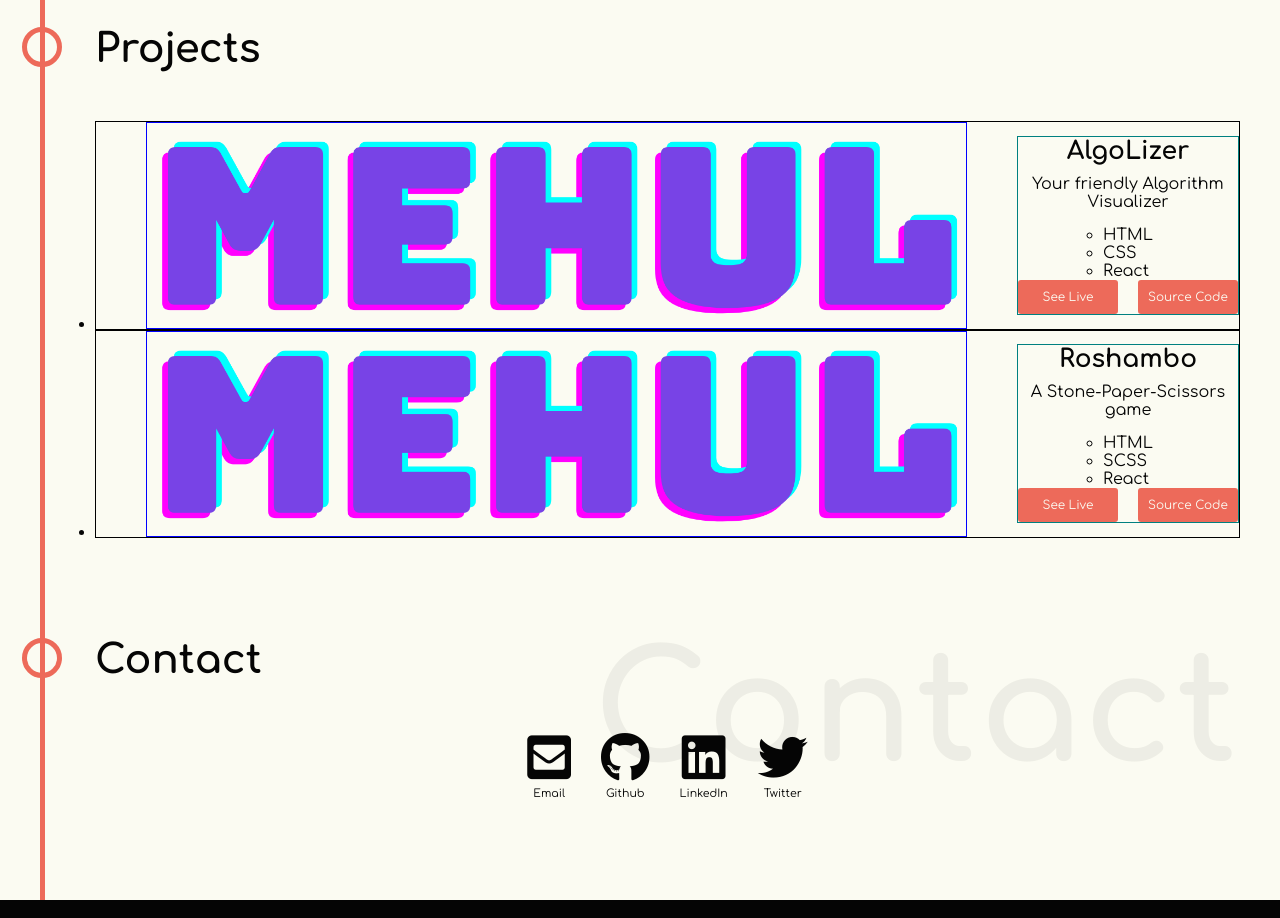
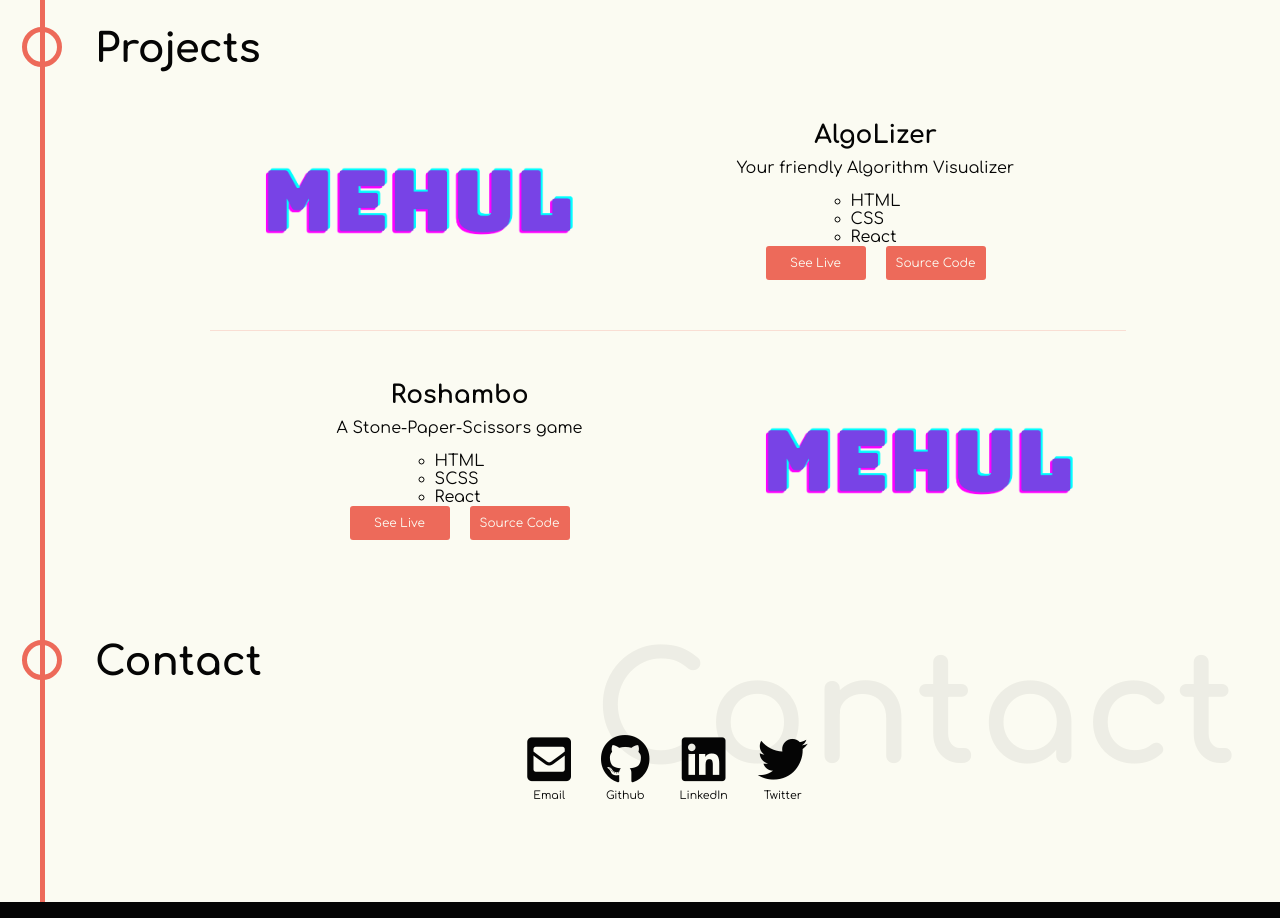
Before and after one commit to codedr0id/Portfolio, a React (Create React App) app: page /projects in a window 1280 px wide. Shown: the part 1880-2798 px from the top of the page. Built offline with nearby package versions, Linux system fonts and the light colour scheme; some icons are missing.

Commit message:
Styled projects

```diff
--- a/src/components/Project.js
+++ b/src/components/Project.js
@@ -3,23 +3,25 @@ import '../scss/Project.scss';
 
 class Project extends Component {
   render() {
+    const { title, img, description, tech, previewUrl, sourceUrl } = this.props;
+
     return (
-      <li className="Project">
+      <li className="Project" key={title}>
         <figure className="Project__img">
-          <img src={this.props.img} alt={this.props.title} />
+          <img src={img} alt={title} />
         </figure>
 
         <div className="Project__details">
-          <h3 className="Project__title">{this.props.title}</h3>
-          <p className="Project__description">{this.props.description}</p>
+          <h3 className="Project__title">{title}</h3>
+          <p className="Project__description">{description}</p>
 
-          <ul>{this.props.tech}</ul>
+          <ul>{tech}</ul>
 
           <div className="Project__links">
-            <a href={this.props.prevLink} target="_blank" className="cta">
+            <a href={previewUrl} target="_blank" rel="noopener noreferrer" className="cta">
               See Live
             </a>
-            <a href={this.props.sourceLink} target="_blank" className="cta">
+            <a href={sourceUrl} target="_blank" rel="noopener noreferrer" className="cta">
               Source Code
             </a>
           </div>
--- a/src/components/ProjectsContainer.js
+++ b/src/components/ProjectsContainer.js
@@ -11,8 +11,8 @@ class ProjectsContainer extends Component {
         img: placeholderIcon,
         description: 'Your friendly Algorithm Visualizer',
         tech: ['HTML', 'CSS', 'React'],
-        prevLink: 'https://algolizer.vercel.app',
-        sourceLink: 'https://github.com/codedr0id/AlgoLizer'
+        previewUrl: 'https://algolizer.vercel.app',
+        sourceUrl: 'https://github.com/codedr0id/AlgoLizer'
       },
       {
         title: 'Roshambo',
@@ -20,26 +20,25 @@ class ProjectsContainer extends Component {
         description:
           'A Stone-Paper-Scissors game',
         tech: ['HTML', 'SCSS', 'React'],
-        prevLink: 'https://roshambo-game.vercel.app/',
-        sourceLink: 'https://github.com/codedr0id/Roshambo'
+        previewUrl: 'https://roshambo-game.vercel.app/',
+        sourceUrl : 'https://github.com/codedr0id/Roshambo'
       }
     ]
   };
 
   render() {
     const projectList = this.props.projects.map(proj => (
-      <li key={proj.name}>
       <Project
+        key={proj.title}
         title={proj.title}
         img={proj.img}
         description={proj.description}
-          tech={proj.tech.map(t => (
-            <li>{t}</li>
+        tech={proj.tech.map((t, idx) => (
+          <li key={idx}>{t}</li>
         ))}
-          prevLink={proj.prevLink}
-          sourceLink={proj.sourceLink}
+        previewUrl={proj.previewUrl}
+        sourceUrl={proj.sourceUrl}
       />
-      </li>
     ));
 
     return (
--- a/src/components/helpers.js
+++ b/src/components/helpers.js
@@ -7,7 +7,12 @@ function displayList(arr, componentName) {
     let listItem;
     if (item.link) {
       listItem = (
-        <a className={`${componentName}__link`} href={item.link} target="_blank">
+        <a
+          className={`${componentName}__link`}
+          href={item.link}
+          target="_blank"
+          rel="noopener noreferrer"
+        >
           <i className={item.icon}></i>
           <span>{item.label}</span>
         </a>
--- a/src/scss/Project.scss
+++ b/src/scss/Project.scss
@@ -1,8 +1,9 @@
 @import 'variables.scss';
 
 .Project {
-  border: 1px solid black;
+  // border: 1px solid black;
   list-style: none;
+  margin: auto 10%;
 
   @include flexCenter;
 
@@ -11,11 +12,13 @@
   }
 
   &:not(:last-child) {
+    padding-bottom: 5rem;
     margin-bottom: 5rem;
+    border-bottom: 1px solid rgba($color-primary, 0.2);
   }
 
   &__img {
-    border: 1px solid blue;
+    // border: 1px solid blue;
     margin: auto 5rem;
 
     img {
@@ -26,7 +29,7 @@
   }
 
   &__details {
-    border: 1px solid teal;
+    // border: 1px solid teal;
     @include flexCenter;
     flex-direction: column;
   }
@@ -38,8 +41,20 @@
 
   &__description {
     margin-bottom: 1.5rem;
-    max-width: 50rem;
+    width: 50rem;
     text-align: center;
+  }
+
+  &__tech {
+    list-style: none;
+    margin-bottom: 1.5rem;
+    @include flexCenter;
+
+    & > li:not(:last-child)::after {
+      content: '|';
+      color: rgba($color-black, 0.2);
+      margin: auto 0.5rem;
+    }
   }
 
   &__links {
```
Lines whose indentation alone changed are shown as unchanged.
